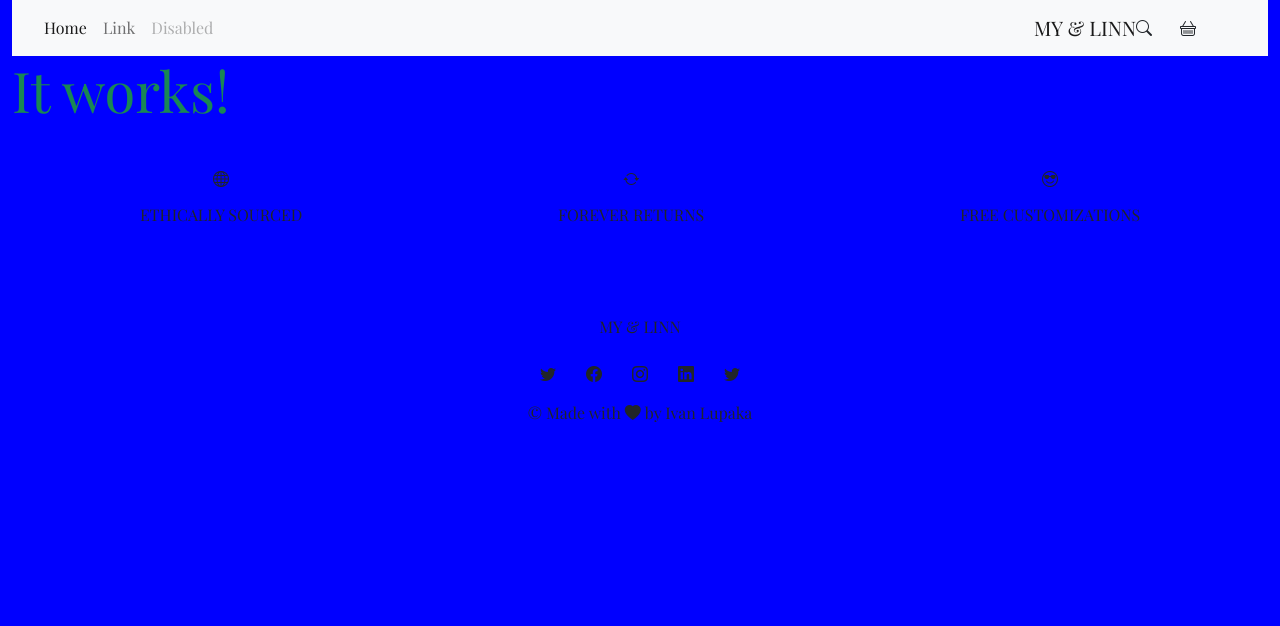
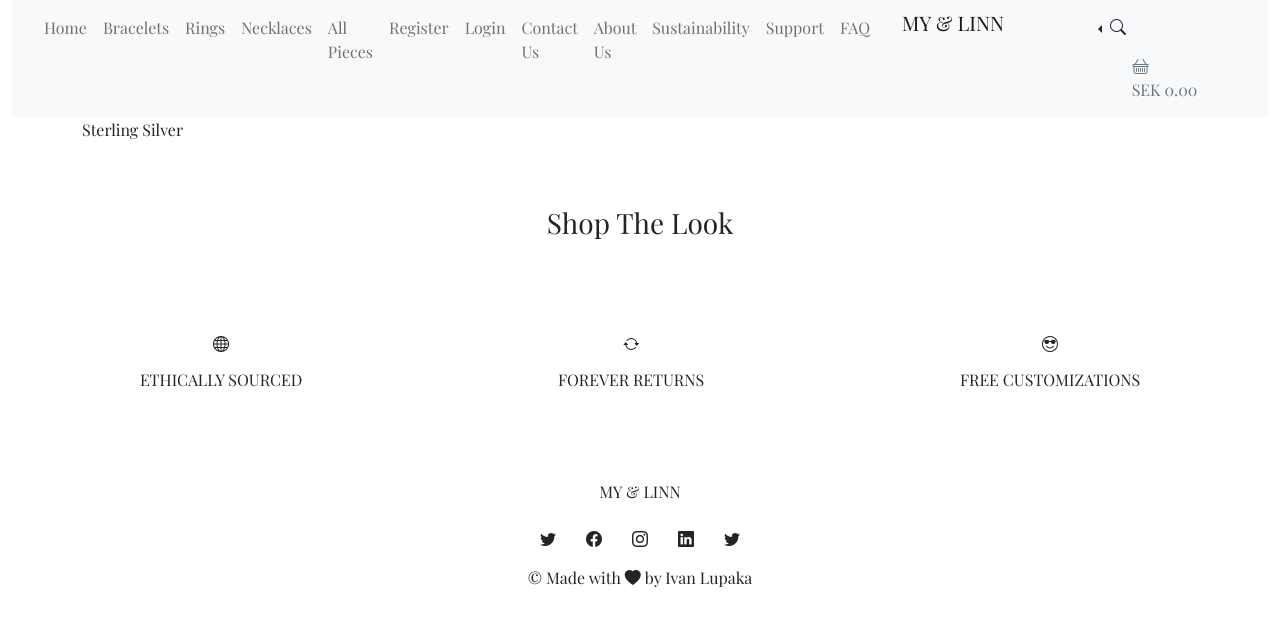
Before and after one commit to louparker/myochlinn, a Django app: page / in a window 1280 px wide. Shown: the top 626 px of the page. Run offline with Django 3.2, Linux system fonts and the light colour scheme; some libraries are stand-ins or nearby versions.

Commit message:
Add nav content and static files

```diff
--- a/home/templates/home/index.html
+++ b/home/templates/home/index.html
@@ -3,6 +3,18 @@
 
 {% block content %}
 
-<h1 class="display-4 text-success">It works!</h1>
+<div class="container h-100">
+<!-- hero content -->
+    <div class="row">
+      <div class="col hero-section">
+        <p class="hero-text">Sterling Silver</p>
+      </div>
+    </div>
+    <div class="row">
+      <div class="col">
+        <h3 class="look-header text-center my-5">Shop The Look</h3>
+      </div>
+    </div>
+</div>
 
 {% endblock %}
--- a/myochlinn/settings.py
+++ b/myochlinn/settings.py
@@ -147,3 +147,5 @@ USE_TZ = True
 # https://docs.djangoproject.com/en/3.1/howto/static-files/
 
 STATIC_URL = '/static/'
+
+STATICFILES_DIRS = (os.path.join(BASE_DIR, 'static'),)
--- a/styles.css
+++ b/static/css/styles.css
@@ -3,5 +3,4 @@
 
 body {
     font-family: 'Playfair Display', 'Lucida Sans', 'Lucida Sans Regular';
-    background-color: blue;
 }
--- /dev/null
+++ b/static/js/script.js
@@ -0,0 +1,59 @@
+// some scripts
+
+// jquery ready start
+$(document).ready(function() {
+	// jQuery code
+
+
+    /* ///////////////////////////////////////
+
+    THESE FOLLOWING SCRIPTS ONLY FOR BASIC USAGE,
+    For sliders, interactions and other
+
+    */ ///////////////////////////////////////
+
+
+	//////////////////////// Prevent closing from click inside dropdown
+    $(document).on('click', '.dropdown-menu', function (e) {
+      e.stopPropagation();
+    });
+
+
+    $('.js-check :radio').change(function () {
+        var check_attr_name = $(this).attr('name');
+        if ($(this).is(':checked')) {
+            $('input[name='+ check_attr_name +']').closest('.js-check').removeClass('active');
+            $(this).closest('.js-check').addClass('active');
+           // item.find('.radio').find('span').text('Add');
+
+        } else {
+            item.removeClass('active');
+            // item.find('.radio').find('span').text('Unselect');
+        }
+    });
+
+
+    $('.js-check :checkbox').change(function () {
+        var check_attr_name = $(this).attr('name');
+        if ($(this).is(':checked')) {
+            $(this).closest('.js-check').addClass('active');
+           // item.find('.radio').find('span').text('Add');
+        } else {
+            $(this).closest('.js-check').removeClass('active');
+            // item.find('.radio').find('span').text('Unselect');
+        }
+    });
+
+
+
+	//////////////////////// Bootstrap tooltip
+	if($('[data-toggle="tooltip"]').length>0) {  // check if element exists
+		$('[data-toggle="tooltip"]').tooltip()
+	} // end if
+
+
+
+
+
+});
+// jquery end
--- a/templates/base.html
+++ b/templates/base.html
@@ -3,49 +3,26 @@
 <!DOCTYPE html>
 <html lang="en">
   <head>
-
     {% block meta %}
-    <!-- meta tags -->
     <meta http-equiv="X-UA-Compatible" content="ie=edge" />
     <meta charset="utf-8" />
     <meta name="viewport" content="width=device-width, initial-scale=1" />
-    {% endblock %}
-
-    {% block extra_meta %}
-    {% endblock %}
-
-    {% block maincss %}
-    <!-- CSS -->
+    {% endblock %} {% block extra_meta %} {% endblock %} {% block maincss %}
     <link
       href="https://cdn.jsdelivr.net/npm/bootstrap@5.0.0-beta2/dist/css/bootstrap.min.css"
       rel="stylesheet"
       integrity="sha384-BmbxuPwQa2lc/FVzBcNJ7UAyJxM6wuqIj61tLrc4wSX0szH/Ev+nYRRuWlolflfl"
       crossorigin="anonymous"
     />
-    <link
-      href="fonts/fontawesome/css/all.min.css"
-      type="text/css"
-      rel="stylesheet"
-    />
-    <link rel="stylesheet" href="/styles.css" />
-    {% endblock %}
-
-    {% block extra_css %}
-    {% endblock %}
-
-    {% block mainscripts %}
-    <!-- JavaScript -->
+    <link rel="stylesheet" href="{% static 'css/styles.css' %}" />
+    {% endblock %} {% block extra_css %} {% endblock %} {% block mainscripts %}
     <script
       src="https://cdn.jsdelivr.net/npm/bootstrap@5.0.0-beta2/dist/js/bootstrap.bundle.min.js"
       integrity="sha384-b5kHyXgcpbZJO/tY9Ul7kGkf1S0CWuKcCD38l8YkeH8z8QjE0GmW1gYU5S9FOnJ0"
       crossorigin="anonymous"
     ></script>
-    <script src="js/jquery-2.0.0.min.js" type="text/javascript"></script>
-    <script src="js/script.js" type="text/javascript"></script>
-    {% endblock %}
-
-    {% block extra_scripts %}
-    {% endblock %}
+    <script src="{% static 'js/script.js' %}" type="text/javascript"></script>
+    {% endblock %} {% block extra_scripts %} {% endblock %}
 
     <title>MY & LINN {% block extra_text %}{% endblock %}</title>
   </head>
@@ -56,12 +33,14 @@
     <!-- container -->
     <div class="container-fluid index__container">
       <!-- nav -->
-      <div class="row nav__wrapper">
-        <div class="col">
-          <nav class="navbar navbar-expand-lg navbar-light bg-light">
-            <div class="container-fluid">
+      <nav
+        class="navbar navbar-expand-lg navbar-light bg-light nav__wrapper container-fluid justify-content-center w-100"
+      >
+        <div class="row w-100">
+          <div class="col justify-content-center">
+            <div class="nav-item">
                 <button
-                class="navbar-toggler ms-5"
+                class="navbar-toggler ms- border-0"
                 type="button"
                 data-bs-toggle="collapse"
                 data-bs-target="#navbarTogglerDemo02"
@@ -73,34 +52,132 @@
                 </button>
                 <div class="collapse navbar-collapse" id="navbarTogglerDemo02">
                     <ul class="navbar-nav me-auto mb-2 mb-lg-0">
+                        {% if request.user.is_authenticated %}
+                            {% if request.user.is_superuser %}
                                 <li class="nav-item">
-                    <a class="nav-link active" aria-current="page" href="#"
-                      >Home</a
-                    >
+                                    <a class="nav-link" href="#">Product Management</a>
+                                </li>
+                            {% endif %}
+                            <li class="nav-item">
+                                <a class="nav-link" href="#">My Account</a>
                             </li>
                             <li class="nav-item">
-                    <a class="nav-link" href="#">Link</a>
+                                <a class="nav-link" href="{% url 'account_logout' %}">Logout</a>
+                            </li>
+                        {% else %}
+                            <li class="nav-item">
+                                <a class="nav-link" href="#">Home</a>
                             </li>
                             <li class="nav-item">
+                                <a class="nav-link" href="#">Bracelets</a>
+                            </li>
+                            <li class="nav-item">
+                                <a class="nav-link" href="#">Rings</a>
+                            </li>
+                            <li class="nav-item">
+                                <a class="nav-link" href="#">Necklaces</a>
+                            </li>
+                            <li class="nav-item">
+                                <a class="nav-link" href="#">All Pieces</a>
+                            </li>
+                            <li class="nav-item">
+                                <a class="nav-link" href="{% url 'account_signup' %}">Register</a>
+                            </li>
+                            <li class="nav-item">
+                                <a class="nav-link" href="{% url 'account_login' %}">Login</a>
+                            </li>
+                            <li class="nav-item">
+                                <a class="nav-link" href="#">Contact Us</a>
+                            </li>
+                            <li class="nav-item">
+                                <a class="nav-link" href="#">About Us</a>
+                            </li>
+                            <li class="nav-item">
+                                <a class="nav-link" href="#">Sustainability</a>
+                            </li>
+                            <li class="nav-item">
+                                <a class="nav-link" href="#">Support</a>
+                            </li>
+                            <li class="nav-item">
+                                <a class="nav-link" href="#">FAQ</a>
+                            </li>
+                        {% endif %}
+                    </ul>
+                </div>
+            </div>
+          </div>
+          <div class="col justify-content-center mx-auto">
+            <div class="nav-item">
+                <a href="{% url 'home' %}" class="navbar-brand mx-auto logo">
+                MY & LINN
+                </a>
+            </div>
+          </div>
+          <div class="col justify-content-center mx-auto">
+            <div class="row nav-icons">
+                <div class="col">
+                    <div class="nav-item">
+                        <div class="dropstart">
                         <a
-                      class="nav-link disabled"
-                      href="#"
-                      tabindex="-1"
-                      aria-disabled="true"
-                      >Disabled</a
+                            class="btn dropdown-toggle"
+                            type="button"
+                            id="dropdownMenuButton1"
+                            data-bs-toggle="dropdown"
+                            aria-expanded="false"
                         >
+                            <i class="bi bi-search me-4"></i>
+                        </a>
+                        <ul
+                            class="dropdown-menu"
+                            aria-labelledby="dropdownMenuButton1"
+                        >
+                            <li>
+                            <form method="GET" action="">
+                                <div class="input-group w-100">
+                                <input
+                                    class="form-control rounded"
+                                    type="text"
+                                    name="query"
+                                    placeholder="Search our site"
+                                />
+                                <div class="input-group-append">
+                                    <button
+                                    class="form-control btn rounded"
+                                    type="submit"
+                                    >
+                                    <!-- <span>
+                                                        <i class="bi bi-search me-4"></i>
+                                                    </span> -->
+                                    </button>
+                                </div>
+                                </div>
+                            </form>
                             </li>
                         </ul>
                         </div>
-              <a class="navbar-brand mx-auto logo" href="#">MY & LINN</a>
-              <div class="nav-icons">
-                <i class="bi bi-search me-4"></i>
-                <i class="bi bi-basket me-5"></i>
+                    </div>
+                </div>
+                <div class="col">
+                    <div class="nav-item">
+                        <a href="#" class="{% if grand_total %} font-weight-bold{% else %}text-secondary{% endif %} nav-link">
+                            <div class="text-center">
+                                <div><i class="bi bi-basket me-5"></i></div>
+                                <p class="my-0">
+                                    {% if grand_total %}
+                                        SEK{{ grand_total|floatformat:3 }
+                                    {% else %}
+                                        SEK 0.00
+                                    {% endif %}
+                                </p>
+                            </div>
+                        </a>
+
+                    </div>
+                </div>
+            </div>
           </div>
         </div>
       </nav>
-        </div>
-      </div>
 
       {% if messages %}
       <!-- messages -->
@@ -111,16 +188,8 @@
           </p>
         </div>
       </div>
-      {% endif %}
-
-      {% block page_header %}
-      {% endblock %}
-
-
-      {% block content %}
-      {% endblock %}
-
-
+      {% endif %} {% block page_header %} {% endblock %}
+      {% block content %} {% endblock %}
 
       <!-- values footer -->
       <div class="row my-5">
@@ -169,7 +238,6 @@
       </div>
     </footer>
 
-    {% block postloadjs %}
-    {% endblock %}
+    {% block postloadjs %} {% endblock %}
   </body>
 </html>
```
Lines whose indentation alone changed are shown as unchanged.
